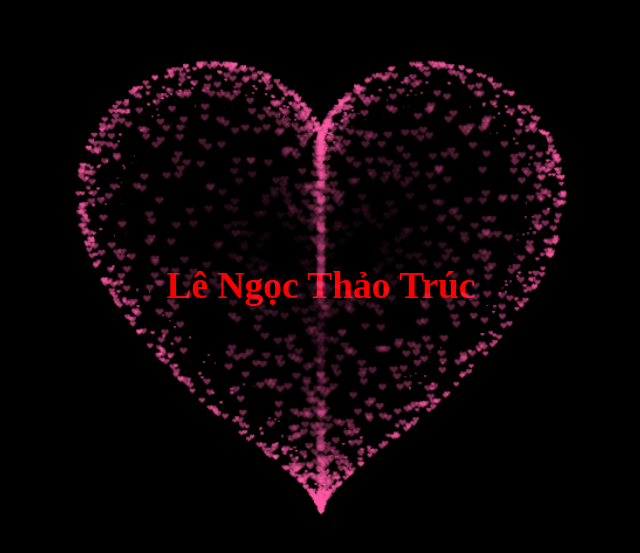
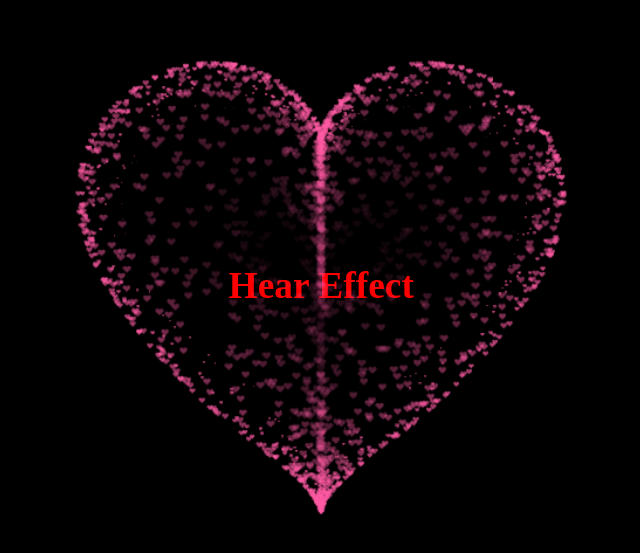
Before and after one commit to devhysterical/HeartEffect, a plain HTML site: page index.html in a window 1280 px wide. Shown: the part 115-668 px from the top of the page, without its empty margins (319-959 px from the left). Drawn offline with Linux system fonts and the light colour scheme.

Commit message:
Update index.html

```diff
--- a/index.html
+++ b/index.html
@@ -8,7 +8,7 @@
     <title>Heart Effect</title>
   </head>
   <body>
-    <h1>Lê Ngọc Thảo Trúc</h1>
+    <h1>Hear Effect</h1>
     <div class="heart">
       <canvas id="pinkboard"></canvas>
     </div>
```
